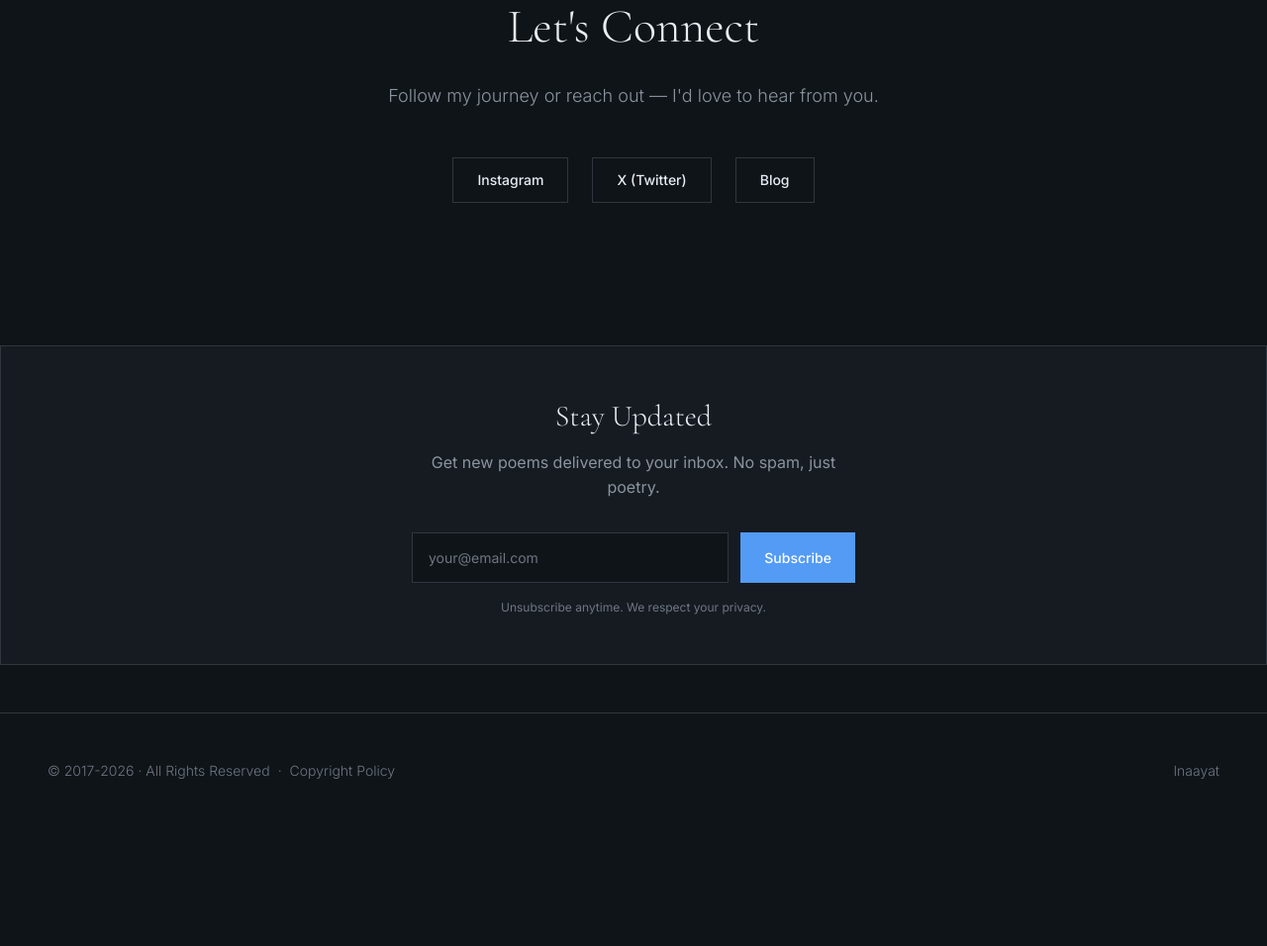
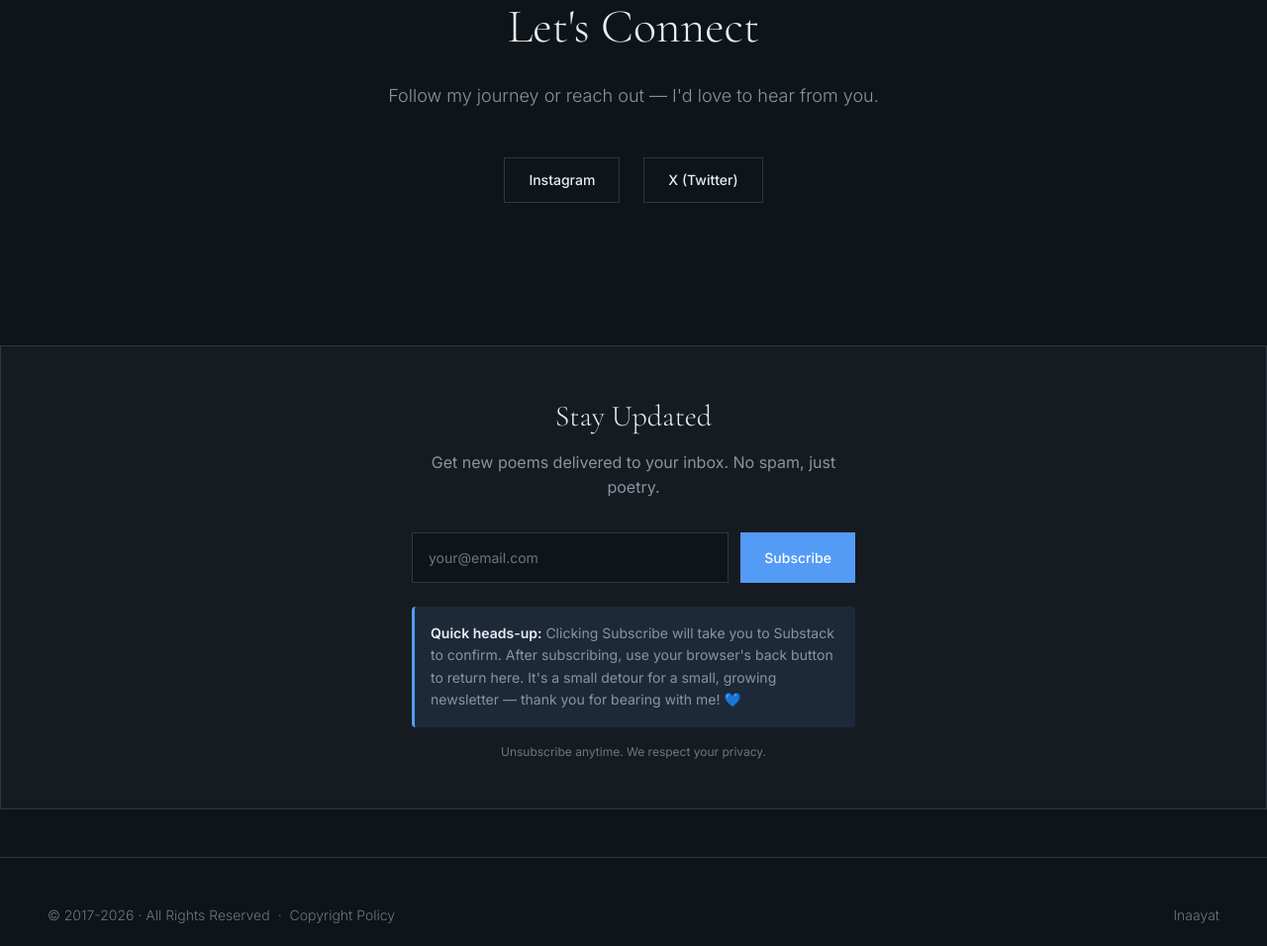
Before and after one commit to SuriRathod/inaayat, an Astro site: page / in a window 1280 px wide. Shown: the part 4122-5078 px from the top of the page at 99% size. Before the commit the page ends 4959 px from the top, so only its background shows below. Built offline with nearby package versions, Linux system fonts and the light colour scheme; Astro itself is replaced by a stand-in of ours.

Commit message:
New Newsletter code FINAL

```diff
--- a/src/components/Newsletter.astro
+++ b/src/components/Newsletter.astro
@@ -23,6 +23,15 @@
                 Subscribe
             </button>
         </form>
+
+        <!-- Helpful note about the redirect -->
+        <div class="newsletter-redirect-note">
+            <p class="redirect-note-text">
+                <strong>Quick heads-up:</strong> Clicking Subscribe will take you to Substack to confirm.
+                After subscribing, use your browser's back button to return here. It's a small detour
+                for a small, growing newsletter — thank you for bearing with me! 💙
+            </p>
+        </div>
 
         <p class="newsletter-note">
             Unsubscribe anytime. We respect your privacy.
@@ -107,6 +116,26 @@
         margin-top: 1rem;
     }
 
+    .newsletter-redirect-note {
+        background: rgba(94, 163, 245, 0.1);
+        border-left: 3px solid var(--accent-blue);
+        border-radius: 4px;
+        padding: 1rem;
+        margin: 1.5rem 0 0.5rem 0;
+        text-align: left;
+    }
+
+    .redirect-note-text {
+        color: var(--text-secondary);
+        font-size: 0.875rem;
+        line-height: 1.6;
+        margin: 0;
+    }
+
+    .redirect-note-text strong {
+        color: var(--text-primary);
+    }
+
     @media (max-width: 640px) {
         .newsletter-section {
             padding: 2rem 1rem;
@@ -152,3 +181,18 @@
         // then can click "Continue reading" to return to your site
     });
 </script>
+
+<!--
+SETUP:
+1. Change "surirathod.substack.com" to YOUR Substack (line 121)
+2. That's it!
+
+HOW IT WORKS:
+- User enters email
+- Clicks Subscribe
+- Redirects to Substack with email pre-filled
+- User confirms subscription
+- User clicks "Continue reading" to return to your site
+
+This is the cleanest solution that ACTUALLY WORKS with Substack's restrictions.
+-->
--- a/src/pages/contact.astro
+++ b/src/pages/contact.astro
@@ -2,7 +2,6 @@
 import '../styles/global.css';
 import SEO from '../components/SEO.astro';
 import ScrollToTop from '../components/ScrollToTop.astro';
-import Newsletter from '../components/Newsletter.astro';
 import Navigation from '../components/Navigation.astro';
 ---
 
@@ -177,7 +176,6 @@ import Navigation from '../components/Navigation.astro';
         </div>
     </article>
 
-    <Newsletter />
 
     <footer class="py-12" style="border-top: 1px solid var(--border-subtle);">
         <div class="max-w-7xl mx-auto px-4 sm:px-6 lg:px-12">
--- a/src/pages/gallery.astro
+++ b/src/pages/gallery.astro
@@ -3,7 +3,6 @@ import '../styles/global.css';
 import SEO from '../components/SEO.astro';
 import ScrollToTop from '../components/ScrollToTop.astro';
 import { GALLERY_TRIPS } from '../gallery-config';
-import Newsletter from '../components/Newsletter.astro';
 import Navigation from '../components/Navigation.astro';
 ---
 
@@ -108,8 +107,6 @@ import Navigation from '../components/Navigation.astro';
         </div>
     </section>
 
-    <Newsletter />
-
     <footer class="py-12" style="border-top: 1px solid var(--border-subtle);">
         <div class="max-w-7xl mx-auto px-4 sm:px-6 lg:px-12">
             <div class="flex flex-col md:flex-row justify-between items-center gap-4 text-sm font-light" style="color: var(--text-muted);">
--- a/src/pages/index.astro
+++ b/src/pages/index.astro
@@ -304,10 +304,6 @@ const featuredStories = sortedStories.slice(0, 2);
                    class="inline-block px-6 py-3 text-sm font-medium transition-all btn-secondary">
                     X (Twitter)
                 </a>
-                <a href="https://surirathoreblog.wordpress.com" target="_blank"
-                   class="inline-block px-6 py-3 text-sm font-medium transition-all btn-secondary">
-                    Blog
-                </a>
             </div>
         </div>
     </section>
--- a/src/pages/poems/[slug].astro
+++ b/src/pages/poems/[slug].astro
@@ -3,7 +3,6 @@ import { getCollection } from 'astro:content';
 import '../../styles/global.css';
 import SEO from '../../components/SEO.astro';
 import ScrollToTop from '../../components/ScrollToTop.astro';
-import Newsletter from '../../components/Newsletter.astro';
 import AudioPlayer from '../../components/AudioPlayer.astro';
 import Navigation from '../../components/Navigation.astro';
 
@@ -212,7 +211,6 @@ const cleanExcerpt = poem.data.excerpt
         </div>
     </article>
 
-    <Newsletter />
 
     <footer class="py-12" style="border-top: 1px solid var(--border-subtle);">
     <div class="max-w-7xl mx-auto px-4 sm:px-6 lg:px-12">
--- a/src/pages/stories/[slug].astro
+++ b/src/pages/stories/[slug].astro
@@ -3,7 +3,6 @@ import { getCollection } from 'astro:content';
 import '../../styles/global.css';
 import SEO from '../../components/SEO.astro';
 import ScrollToTop from '../../components/ScrollToTop.astro';
-import Newsletter from '../../components/Newsletter.astro';
 import Navigation from '../../components/Navigation.astro';
 
 export async function getStaticPaths() {
@@ -215,7 +214,6 @@ const { story, prevStory, nextStory } = Astro.props;
         </div>
     </article>
 
-    <Newsletter />
 
     <footer class="py-12" style="border-top: 1px solid var(--border-subtle);">
         <div class="max-w-7xl mx-auto px-4 sm:px-6 lg:px-12">
```
